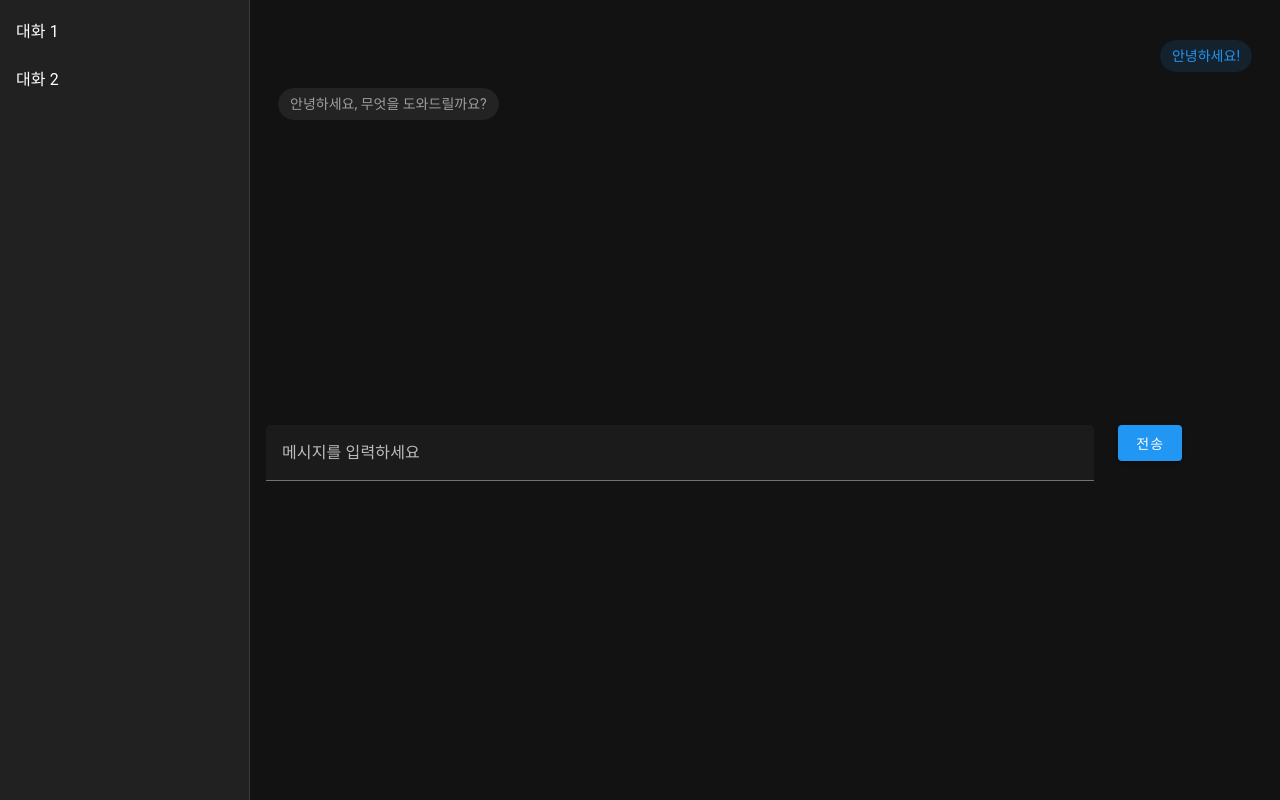
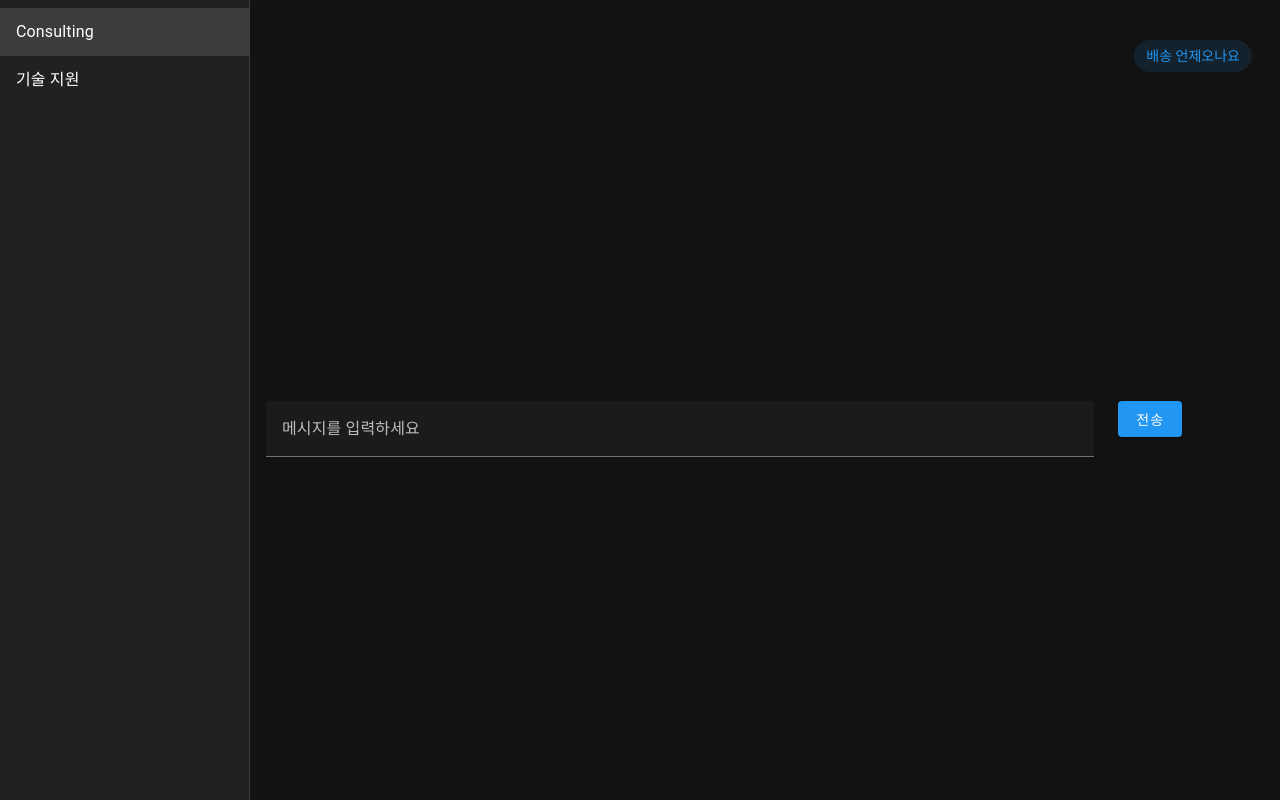
Before and after one commit to sunoyu/toy_chatbot_front, a Vue app: page / in a window 1280 px wide. Built offline with nearby package versions, Linux system fonts and the light colour scheme.

Commit message:
feat: 대화목록 추가

```diff
--- a/src/components/ChatLayOut.vue
+++ b/src/components/ChatLayOut.vue
@@ -2,8 +2,13 @@
   <v-app>
     <v-navigation-drawer app permanent width="250">
       <v-list>
-        <v-list-item title="대화 1" />
-        <v-list-item title="대화 2" />
+        <v-list-item
+          v-for="room in chatRooms"
+          :key="room.id"
+          :title="room.name"
+          @click="selectedRoomId = room.id"
+          :active="selectedRoomId === room.id"
+        />
       </v-list>
     </v-navigation-drawer>
 
@@ -12,7 +17,7 @@
         <v-row class="fill-height">
           <v-col class="d-flex flex-column fill-height">
             <ChatMessages
-              :messages="messages"
+              :messages="currentMessage"
               class="flex-grow-1 overflow-y-auto mb-4"
             />
             <ChatInput @send="addMessage" />
@@ -24,7 +29,7 @@
 </template>
 
 <script setup>
-import { ref } from "vue";
+import { computed, ref } from "vue";
 import ChatMessages from "./ChatMessages.vue";
 import ChatInput from "./ChatInput.vue";
 
@@ -33,18 +38,44 @@ const messages = ref([
   { role: "bot", text: "안녕하세요, 무엇을 도와드릴까요?" },
 ]);
 
+const chatRooms = ref([
+  {
+    id: 1,
+    name: "Consulting",
+    messages: [{ role: "user", text: "배송 언제오나요" }],
+  },
+  {
+    id: 2,
+    name: "기술 지원",
+    messages: [
+      { role: "user", text: "로그인이 안되요." },
+      { role: "bot", text: "비밀번호를 재설정 해보세요." },
+    ],
+  },
+]);
+
+const selectedRoomId = ref(1);
+
+const currentMessage = computed(() => {
+  return (
+    chatRooms.value.find((r) => r.id === selectedRoomId.value)?.messages || []
+  );
+});
+
 function addMessage(text) {
-  messages.value.push({ role: "user", text });
-  // 이후에 봇 응답이나 로딩 처리 추가 가능
+  const room = chatRooms.value.find((r) => r.id === selectedRoomId.value);
+  if (!room) return;
+
+  room.messages.push({ role: "user", text });
 
   const loadingMessage = { role: "bot", isLoading: true };
-  messages.value.push(loadingMessage);
+  room.messages.push(loadingMessage);
 
   // 봇 응답 시뮬레이션
   setTimeout(() => {
-    const index = messages.value.indexOf(loadingMessage);
+    const index = room.messages.indexOf(loadingMessage);
     if (index !== -1) {
-      messages.value[index] = {
+      room.messages[index] = {
         role: "bot",
         text: "네, 어떤 도움이 필요하신가요?",
       };
--- a/src/components/ChatMessages.vue
+++ b/src/components/ChatMessages.vue
@@ -17,7 +17,7 @@
               indeterminate
               color="grey-lighten-1"
               size="16"
-            ></v-progress-circular>
+            />
           </template>
           <template v-else>
             {{ msg.text }}
```
